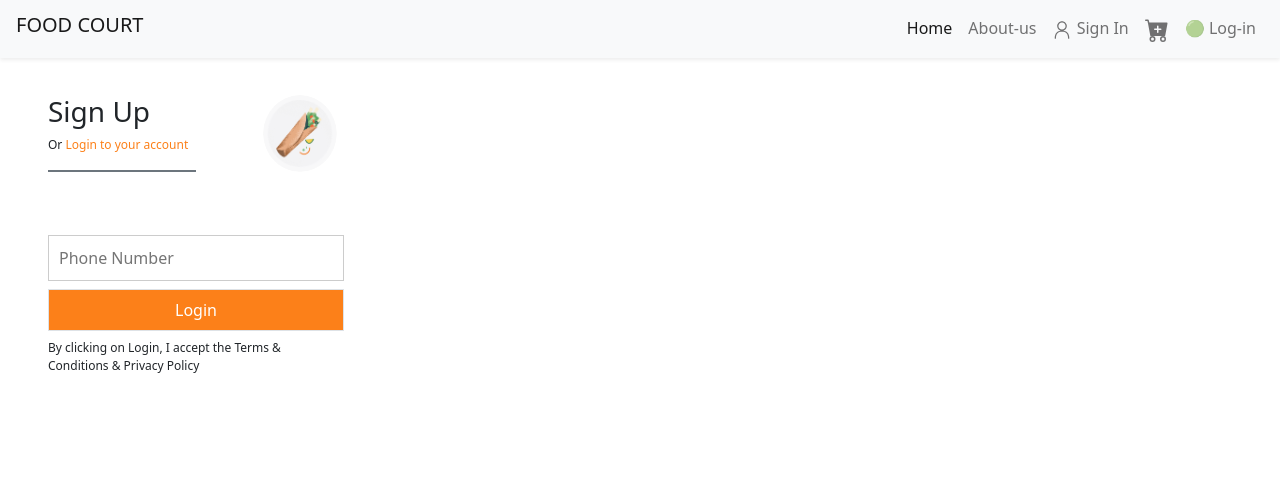
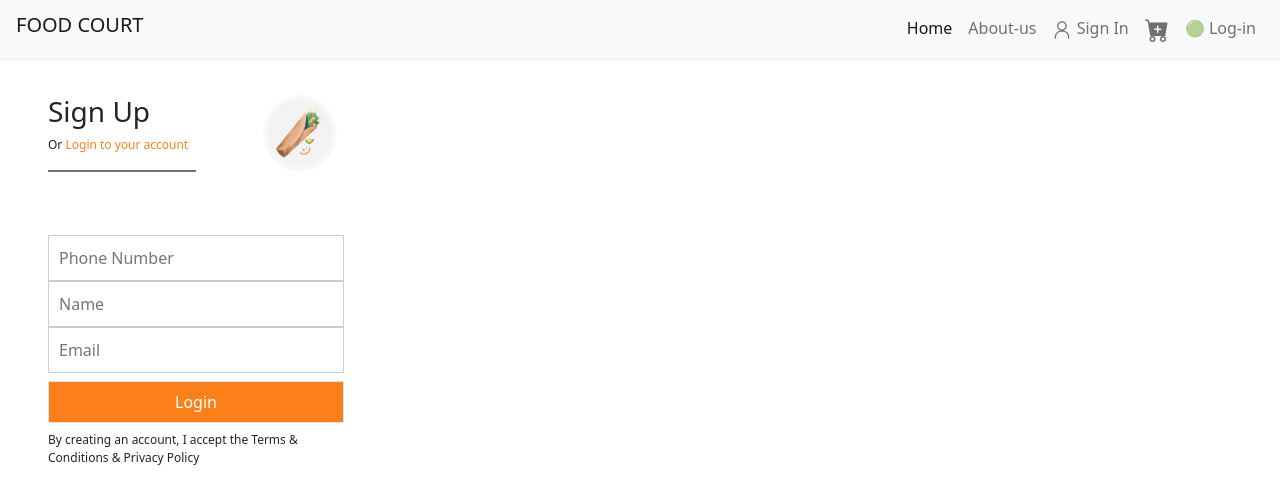
Before and after one commit to KaranMeghe/food-court, a React (Vite) app in the folder Food_Court /: page /contact in a window 1280 px wide. Both pictures are taken after a click on the element "Create an Account". Shown: the top 504 px of the page. Built offline with nearby package versions, Linux system fonts and the light colour scheme.

Commit message:
Add - signup form with input fields

```diff
--- /dev/null
+++ b/Food_Court /src/Components/Forms/SignUp.jsx
@@ -0,0 +1,77 @@
+import { useFormik } from "formik";
+import { signInSchema } from "../../Schemas";
+/* eslint-disable react/react-in-jsx-scope */
+/* eslint-disable no-unused-vars */
+const SignUp = () => {
+  // eslint-disable-next-line no-unused-vars
+  const onSubmit = (values, actions) => {
+    console.log(values);
+    console.log(actions);
+    // await new Promise((resolve) => setTimeout(resolve, 1000));
+    actions.resetForm();
+  };
+
+  const { values, handleChange, isSubmitting, touched, handleSubmit, errors } =
+    useFormik({
+      initialValues: {
+        number: "",
+      },
+      validationSchema: signInSchema,
+      onSubmit,
+    });
+
+  return (
+    <div>
+      <form className="w-25 mt-5" onSubmit={handleSubmit}>
+        <input
+          type="number"
+          className={
+            errors.number && touched.number ? "border border-danger" : ""
+          }
+          placeholder="Phone Number"
+          id="number"
+          value={values.number}
+          onChange={handleChange}
+          style={{
+            width: " 100%",
+            marginTop: "5%",
+            border: "1px solid #ccc",
+            padding: "10px",
+          }}
+        />
+        <input
+          type="text"
+          placeholder="Name"
+          style={{
+            width: " 100%",
+            border: "1px solid #ccc",
+            padding: "10px",
+          }}
+        />
+        <input
+          type="email"
+          placeholder="Email"
+          style={{
+            width: " 100%",
+            border: "1px solid #ccc",
+            padding: "10px",
+          }}
+        />
+        {errors.number && touched.number && <p>{errors.number}</p>}
+        <button
+          className="w-100 p-2 border mt-2"
+          style={{ backgroundColor: "#fc8019", color: "#fff" }}
+          disabled={isSubmitting}
+          type="submit"
+        >
+          Login
+        </button>
+      </form>
+      <p style={{ fontSize: "12px" }} className="w-25 mt-2">
+        By creating an account, I accept the Terms & Conditions & Privacy Policy
+      </p>
+    </div>
+  );
+};
+
+export default SignUp;
--- a/Food_Court /src/Components/Pages/Contact.jsx
+++ b/Food_Court /src/Components/Pages/Contact.jsx
@@ -1,6 +1,7 @@
 /* eslint-disable react/jsx-no-duplicate-props */
 import food3d from "../../assets/images/Image-login.jpeg";
 import SignIn from "../Forms/SignIn";
+import SignUp from "../Forms/SignUp";
 import { useState } from "react";
 /* eslint-disable react/react-in-jsx-scope */
 const Contact = () => {
@@ -43,7 +44,8 @@ const Contact = () => {
           />
         </div>
       </div>
-      <SignIn />
+
+      {loginStatus === "Login" ? <SignIn /> : <SignUp />}
     </div>
   );
 };
```
